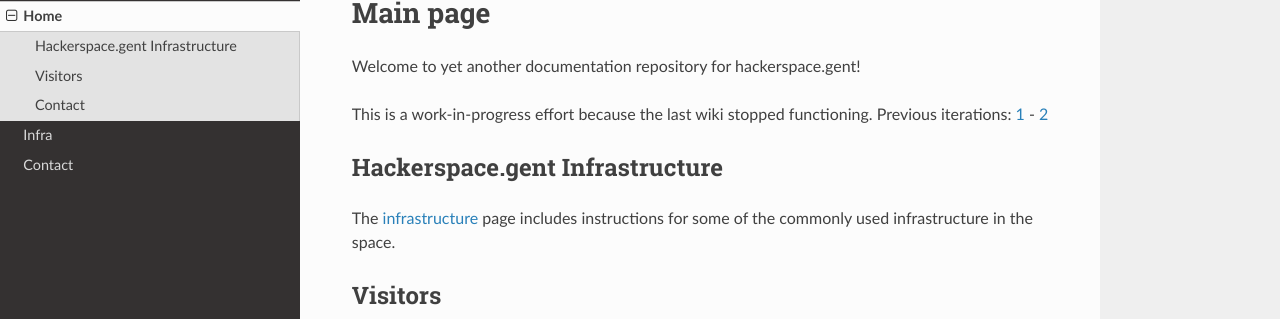
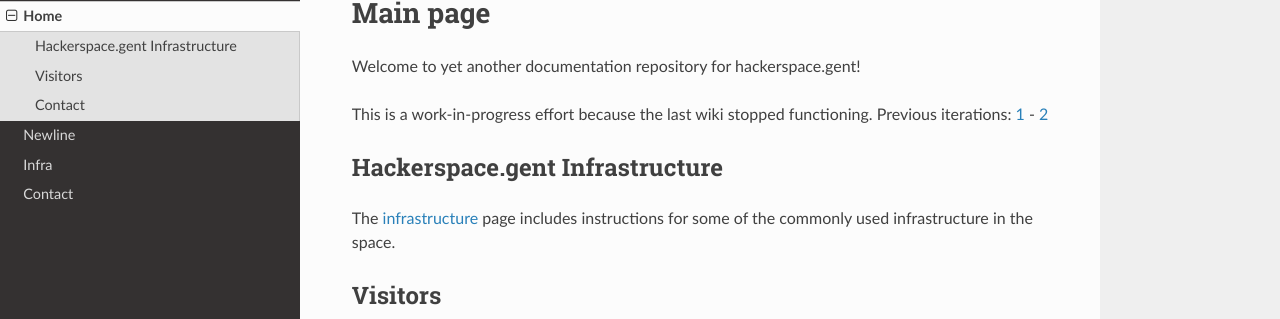
Before and after one commit to 0x20/docs, an MkDocs documentation site: the page built from docs/index.md, in a window 1280 px wide. Shown: the part 105-424 px from the top of the page. Built offline with MkDocs 1.6.1, drawn with Linux system fonts in a browser that asks for light colours; nearby versions of some CDN libraries.

Commit message:
Update mkdocs.yml
Newline chapter

```diff
--- a/mkdocs.yml
+++ b/mkdocs.yml
@@ -1,6 +1,7 @@
 site_name: Hackerspace.gent documentation
 nav:
 - Home: index.md
+- Newline: newline.md
 - Infra: infra.md
 - Contact: comms.md
 theme:
```
